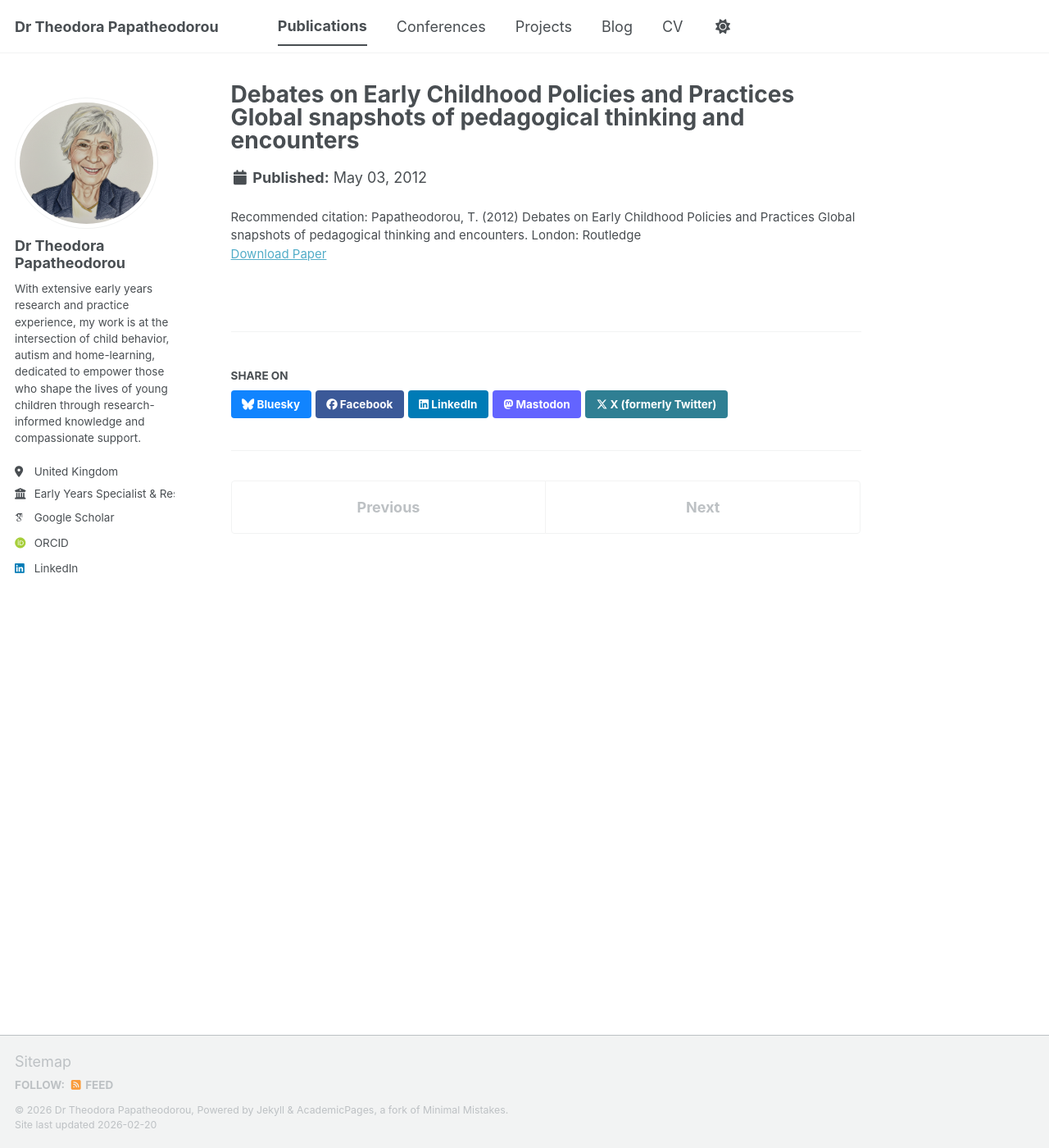
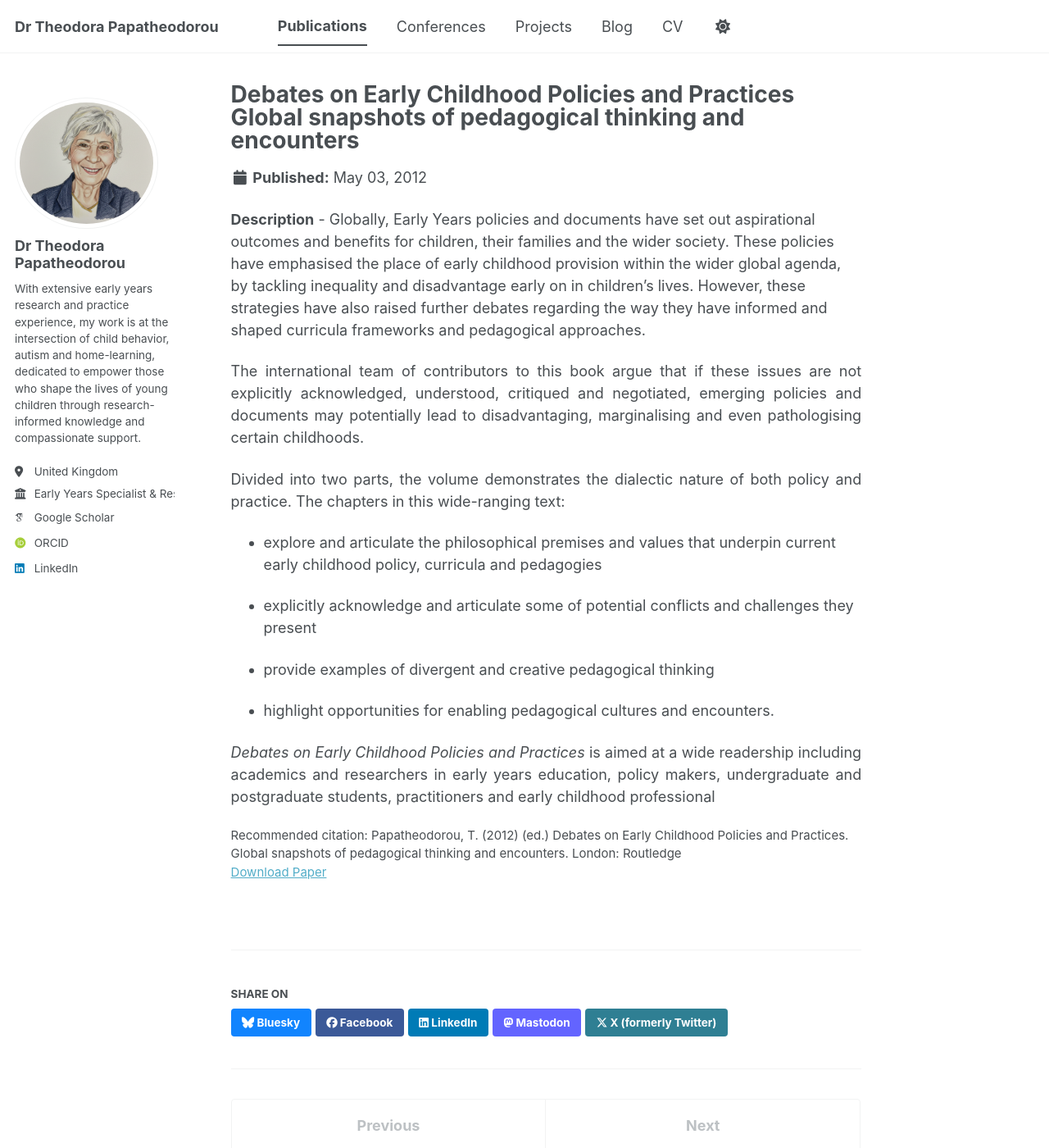
Before and after one commit to theodorapapatheodorou/theodorapapatheodorou.github.io, a Jekyll site: the page built from _publications/2026-02-20-debates-on-early-childhood-policies-and-practices-global-snapshots-of-pedagogical-thinking-and-encounters.md, in a window 1280 px wide and 1400 px high. Shown: the whole window at 82% size. Built offline with Jekyll 4.4.1, drawn with Linux system fonts in a browser that asks for light colours; some web fonts are replaced; a script bundle is joined from its source files by our own code; library files that are not in the unit come from our copies.

Commit message:
Update _publications/2026-02-20-debates-on-early-childhood-policies-and-practices-global-snapshots-of-pedagogical-thinking-and-encounters.md (via Pages CMS)

```diff
--- a/_publications/2026-02-20-debates-on-early-childhood-policies-and-practices-global-snapshots-of-pedagogical-thinking-and-encounters.md
+++ b/_publications/2026-02-20-debates-on-early-childhood-policies-and-practices-global-snapshots-of-pedagogical-thinking-and-encounters.md
@@ -4,8 +4,22 @@ title: Debates on Early Childhood Policies and Practices Global snapshots of
 category: books
 date: 2012-05-03
 paperurl: https://www.routledge.com/Debates-on-Early-Childhood-Policies-and-Practices-Global-snapshots-of-pedagogical-thinking-and-encounters/Papatheodorou/p/book/9780415691017
-citation: |-
-  Papatheodorou, T. (2012) Debates on Early Childhood Policies and Practices
-  Global snapshots of pedagogical thinking and encounters. London: Routledge
+citation: "Papatheodorou, T. (2012) (ed.) Debates on Early Childhood Policies
+  and Practices. Global snapshots of pedagogical thinking and encounters.
+  London: Routledge "
 collection: publications
 ---
+**Description** \- Globally, Early Years policies and documents have set out aspirational outcomes and benefits for children, their families and the wider society. These policies have emphasised the place of early childhood provision within the wider global agenda, by tackling inequality and disadvantage early on in children’s lives. However, these strategies have also raised further debates regarding the way they have informed and shaped curricula frameworks and pedagogical approaches.
+
+<p style="text-align: justify">The international team of contributors to this book argue that if these issues are not explicitly acknowledged, understood, critiqued and negotiated, emerging policies and documents may potentially lead to disadvantaging, marginalising and even pathologising certain childhoods.</p><p style="text-align: justify">Divided into two parts, the volume demonstrates the dialectic nature of both policy and practice. The chapters in this wide-ranging text:</p>
+
+*   explore and articulate the philosophical premises and values that underpin current early childhood policy, curricula and pedagogies
+
+*   explicitly acknowledge and articulate some of potential conflicts and challenges they present
+
+*   provide examples of divergent and creative pedagogical thinking
+
+*   highlight opportunities for enabling pedagogical cultures and encounters.
+
+
+<p style="text-align: justify"><em>Debates on Early Childhood Policies and Practices</em> is aimed at a wide readership including academics and researchers in early years education, policy makers, undergraduate and postgraduate students, practitioners and early childhood professional</p>
```
